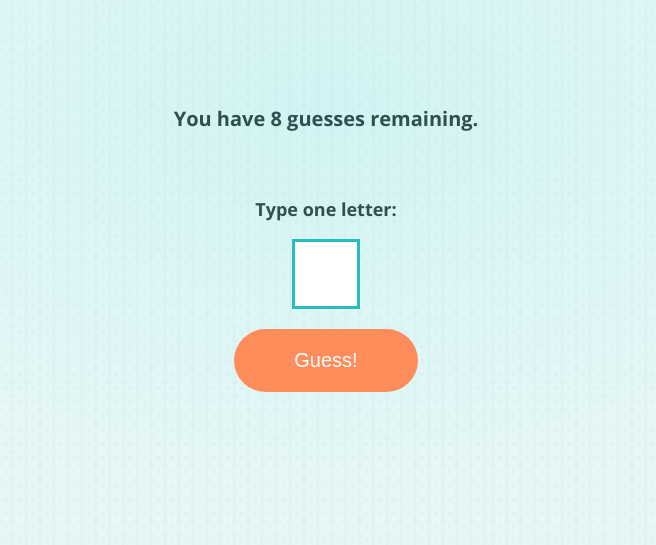
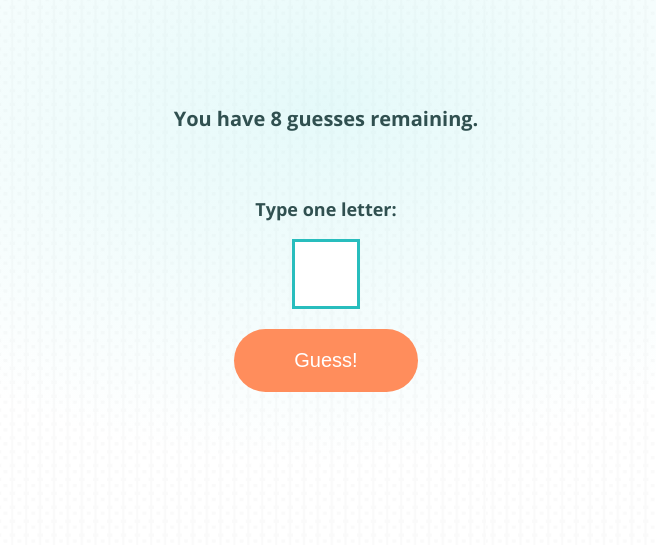
Before and after one commit to bryliebaird/guess-the-word-old, a plain HTML site: page index.html in a window 1280 px wide. Shown: the part 255-800 px from the top of the page, without its empty margins (314-970 px from the left). Drawn offline with nearby package versions, Linux system fonts and the light colour scheme; no server answers; a web font is replaced by a local one.

Commit message:
Update style.css

```diff
--- a/css/style.css
+++ b/css/style.css
@@ -12,7 +12,6 @@
     font-size: 20px;
     line-height: 150%;
     background-image: URL("/img/bg.png");
-    background-color: #dff6f6;
     background-size: 800px;
     background-repeat: repeat;
     color: #305050;
```
